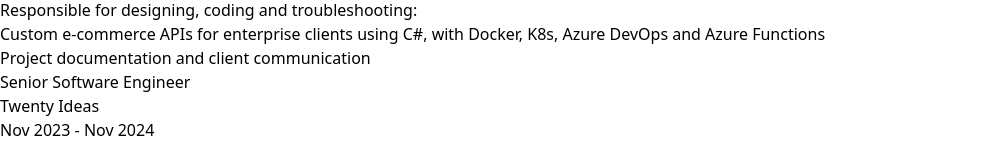
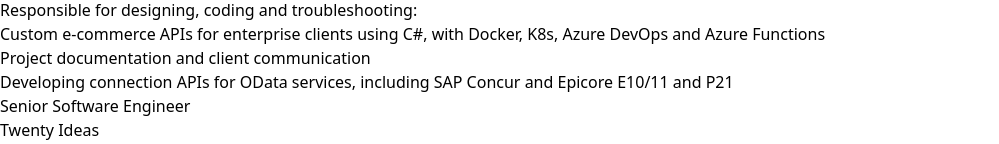
Before and after one commit to scarabdesign/portfolio, a React (Vite) app in the folder portfolio-public/: page / in a window 1280 px wide. Shown: the part 656-800 px from the top of the page, without its empty margins (0-999 px from the left). Built offline with nearby package versions, Linux system fonts and the light colour scheme; no server answers.

Commit message:
Adding update-readme.sh

```diff
--- a/portfolio-public/src/App.tsx
+++ b/portfolio-public/src/App.tsx
@@ -83,6 +83,7 @@
               <ul className="list-disc list-inside text-slate-700 space-y-2 print:text-[10px] print:space-y-0 print:leading-tight">
                 <li>Custom e-commerce APIs for enterprise clients using C#, with Docker, K8s, Azure DevOps and Azure Functions</li>
                 <li>Project documentation and client communication</li>
+                <li>Developing connection APIs for OData services, including SAP Concur and Epicore E10/11 and P21</li>
               </ul>
             </div>
 
```
Also changed, not shown: 2 other files (tests, documents, lock files or other folders).
